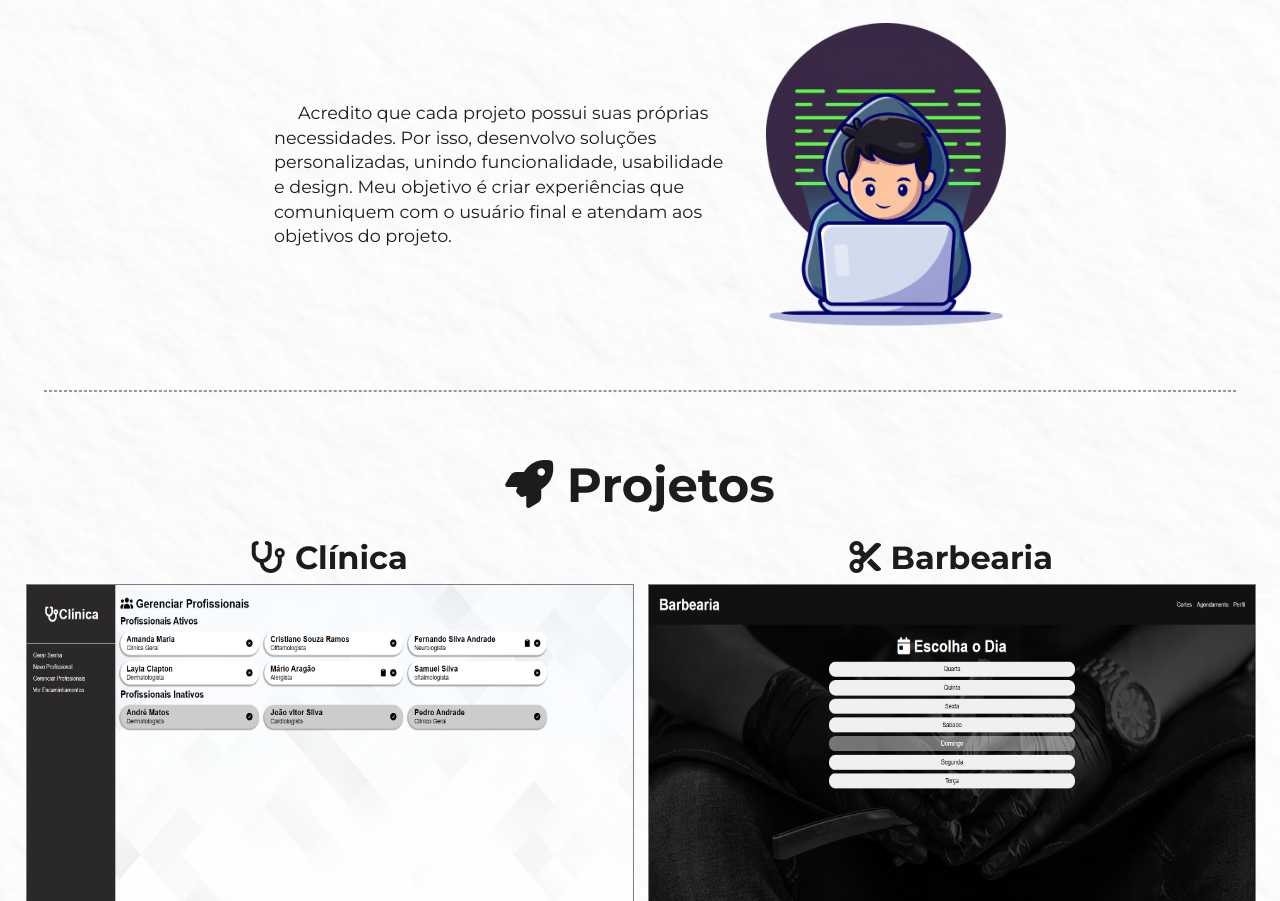
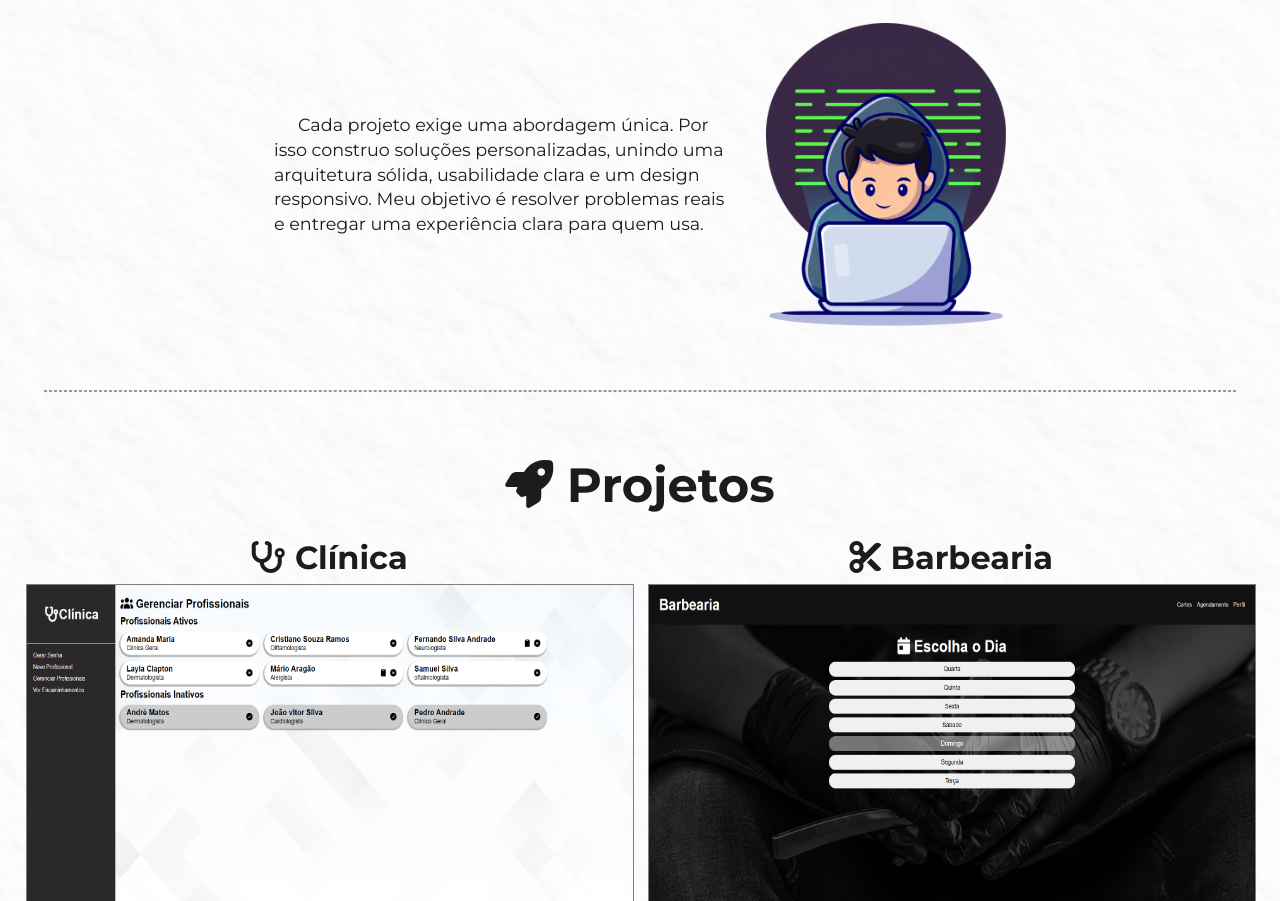
Before and after one commit to Pedro-Rocha-Araujo/portifolio, a Next.js app: page /portifolio/ in a window 1280 px wide. Shown: the part 1326-2227 px from the top of the page. Built offline with nearby package versions, Linux system fonts and the light colour scheme.

Commit message:
Melhorei o texto da seção onde listo meu processo de criação

```diff
--- a/src/components/habilidades/Habilidades.tsx
+++ b/src/components/habilidades/Habilidades.tsx
@@ -11,7 +11,7 @@ export default function Habilidades() {
               alt="imagem cartoon de uma pessoa programando"
             />
             <div className="texto">
-                <p>Acredito que cada projeto possui suas próprias necessidades. Por isso, desenvolvo soluções personalizadas, unindo funcionalidade, usabilidade e design. Meu objetivo é criar experiências que comuniquem com o usuário final e atendam aos objetivos do projeto.</p>
+                <p>Cada projeto exige uma abordagem única. Por isso construo soluções personalizadas, unindo uma arquitetura sólida, usabilidade clara e um design responsivo. Meu objetivo é resolver problemas reais e entregar uma experiência clara para quem usa.</p>
             </div>
         </div>
     </section>
```
